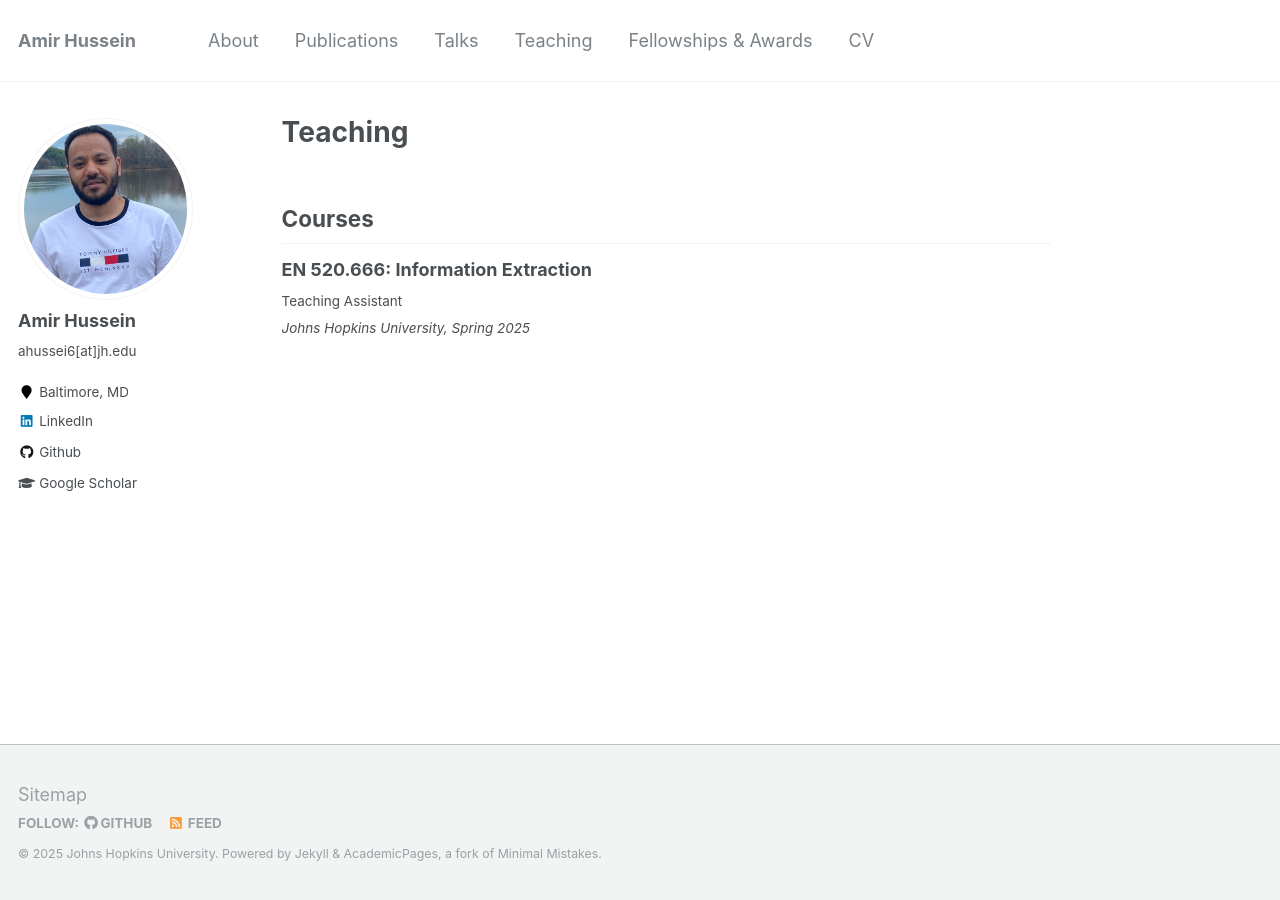
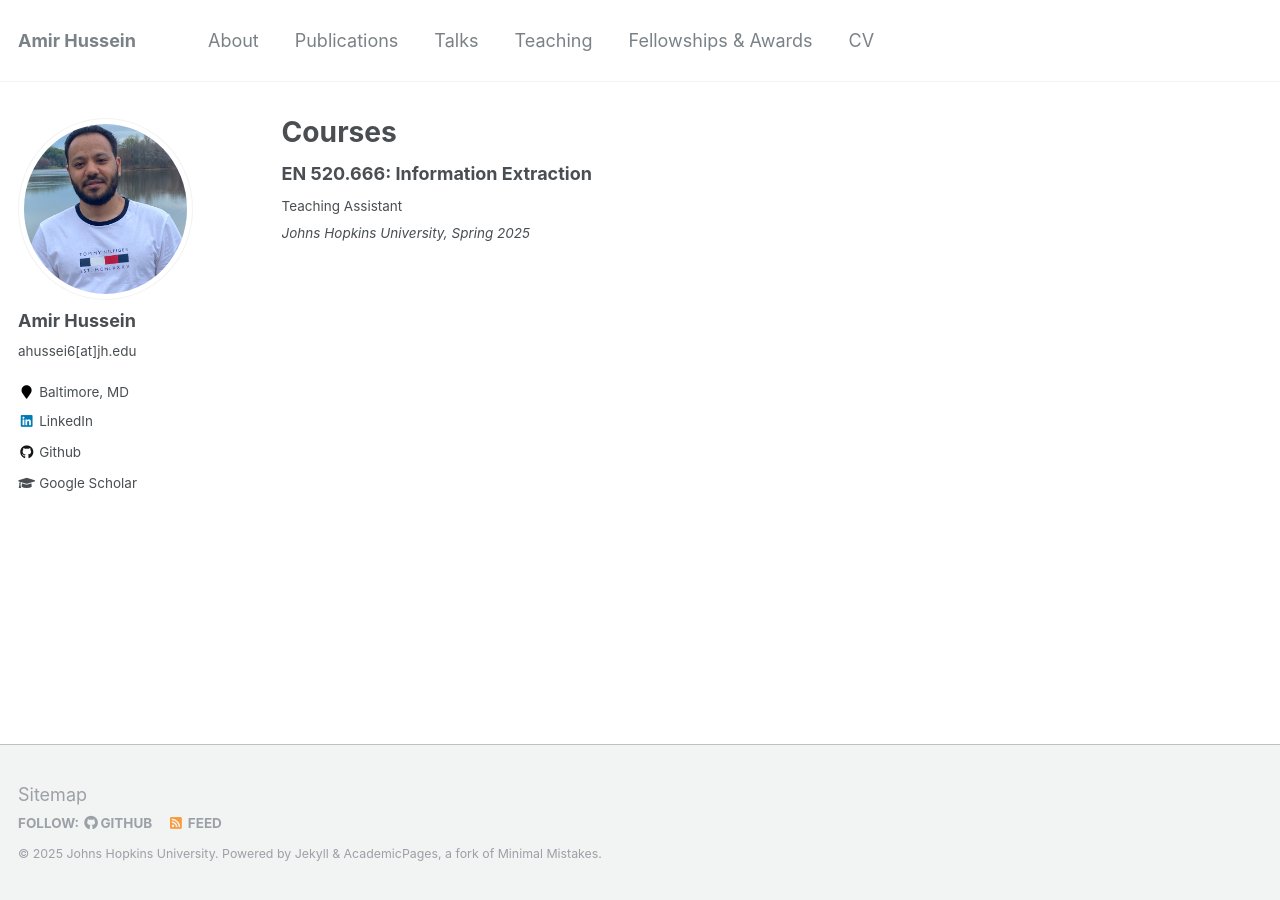
Before and after one commit to AmirHussein96/AmirHussein96.github.io, a Jekyll site: the page built from _pages/teaching.md, in a window 1280 px wide. Built offline with Jekyll 4.4.1, drawn with Linux system fonts in a browser that asks for light colours.

Commit message:
Teaching
Signed-off-by: Amir Hussein <amhussein@amhussein-mlt.client.nvidia.com>

```diff
--- a/_pages/teaching.md
+++ b/_pages/teaching.md
@@ -1,11 +1,10 @@
 ---
 layout: single
-title: "Teaching"
+title: "Courses"
 permalink: /teaching/
 author_profile: true
 ---
 
-## Courses
 
 **EN 520.666: Information Extraction**
 <sub>Teaching Assistant</sub>
```
